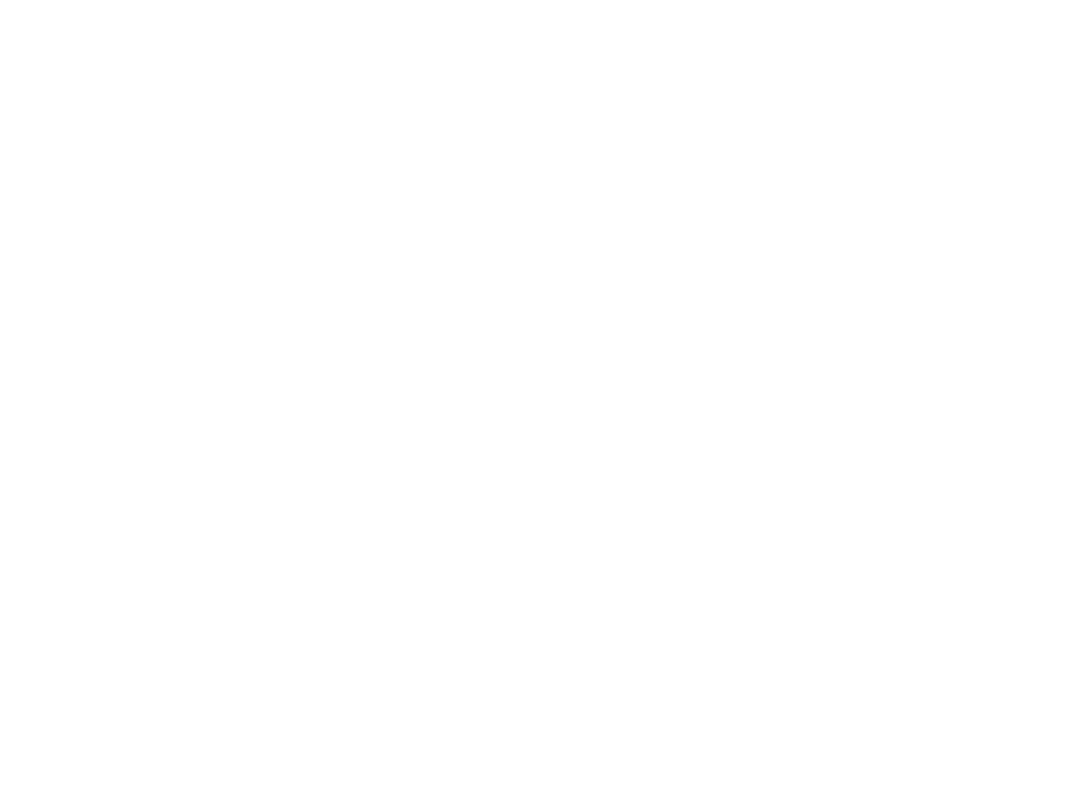
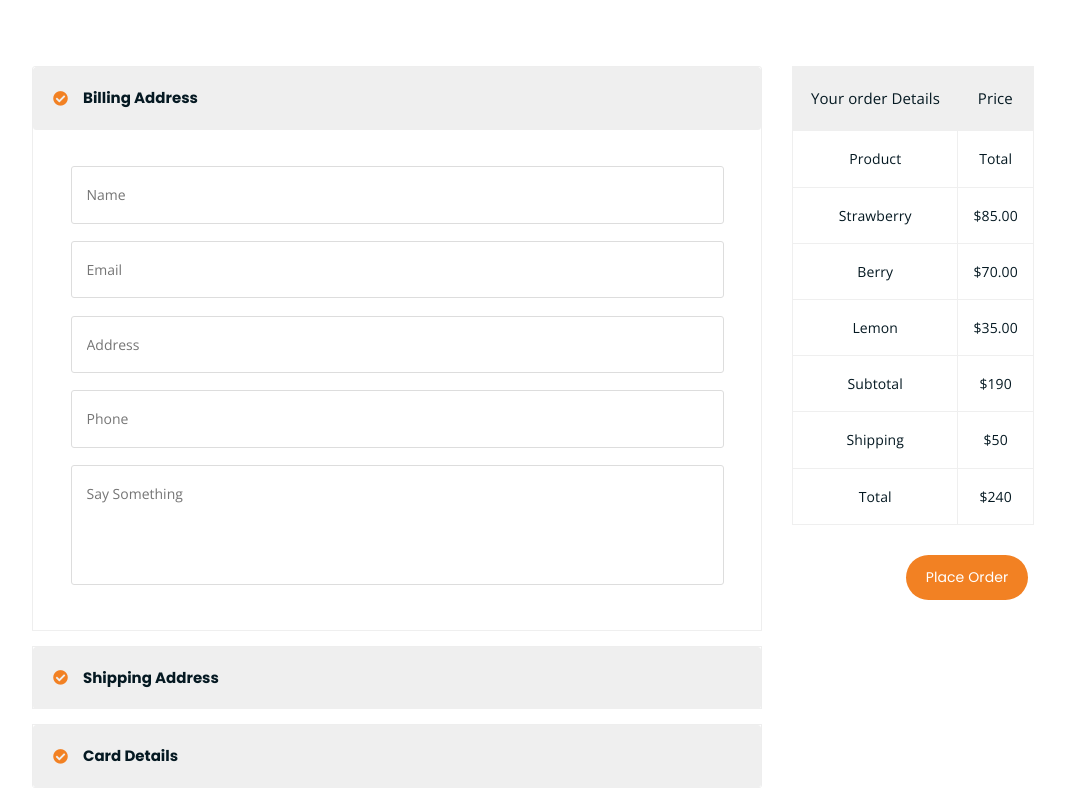
Before and after one commit to omaralmahammed/Fitness-Tracker-Application-, an Angular app in the folder newprojectsuha.client/: page /checkout in a window 1280 px wide. Shown: the part 560-1360 px from the top of the page, without its empty margins (53-1118 px from the left). Before the commit the page ends 800 px from the top, so only its background shows below. Built offline with nearby package versions, Linux system fonts and the light colour scheme; no server answers.

Commit message:
hot fixes

```diff
--- a/newprojectsuha.client/src/app/checkout/checkout.component.html
+++ b/newprojectsuha.client/src/app/checkout/checkout.component.html
@@ -1 +1,130 @@
-<p>checkout works!</p>
+<!-- breadcrumb-section -->
+<div class="breadcrumb-section breadcrumb-bg">
+  <div class="container">
+    <div class="row">
+      <div class="col-lg-8 offset-lg-2 text-center">
+        <div class="breadcrumb-text">
+          <p>Fresh and Organic</p>
+          <h1>Check Out Product</h1>
+        </div>
+      </div>
+    </div>
+  </div>
+</div>
+<!-- end breadcrumb section -->
+<!-- check out section -->
+<div class="checkout-section mt-150 mb-150">
+  <div class="container">
+    <div class="row">
+      <div class="col-lg-8">
+        <div class="checkout-accordion-wrap">
+          <div class="accordion" id="accordionExample">
+            <div class="card single-accordion">
+              <div class="card-header" id="headingOne">
+                <h5 class="mb-0">
+                  <button class="btn btn-link" type="button" data-toggle="collapse" data-target="#collapseOne" aria-expanded="true" aria-controls="collapseOne">
+                    Billing Address
+                  </button>
+                </h5>
+              </div>
+
+              <div id="collapseOne" class="collapse show" aria-labelledby="headingOne" data-parent="#accordionExample">
+                <div class="card-body">
+                  <div class="billing-address-form">
+                    <form action="https://themewagon.github.io/fruitkha/index.html">
+                      <p><input type="text" placeholder="Name"></p>
+                      <p><input type="email" placeholder="Email"></p>
+                      <p><input type="text" placeholder="Address"></p>
+                      <p><input type="tel" placeholder="Phone"></p>
+                      <p><textarea name="bill" id="bill" cols="30" rows="10" placeholder="Say Something"></textarea></p>
+                    </form>
+                  </div>
+                </div>
+              </div>
+            </div>
+            <div class="card single-accordion">
+              <div class="card-header" id="headingTwo">
+                <h5 class="mb-0">
+                  <button class="btn btn-link collapsed" type="button" data-toggle="collapse" data-target="#collapseTwo" aria-expanded="false" aria-controls="collapseTwo">
+                    Shipping Address
+                  </button>
+                </h5>
+              </div>
+              <div id="collapseTwo" class="collapse" aria-labelledby="headingTwo" data-parent="#accordionExample">
+                <div class="card-body">
+                  <div class="shipping-address-form">
+                    <p>Your shipping address form is here.</p>
+                  </div>
+                </div>
+              </div>
+            </div>
+            <div class="card single-accordion">
+              <div class="card-header" id="headingThree">
+                <h5 class="mb-0">
+                  <button class="btn btn-link collapsed" type="button" data-toggle="collapse" data-target="#collapseThree" aria-expanded="false" aria-controls="collapseThree">
+                    Card Details
+                  </button>
+                </h5>
+              </div>
+              <div id="collapseThree" class="collapse" aria-labelledby="headingThree" data-parent="#accordionExample">
+                <div class="card-body">
+                  <div class="card-details">
+                    <p>Your card details goes here.</p>
+                  </div>
+                </div>
+              </div>
+            </div>
+          </div>
+
+        </div>
+      </div>
+
+      <div class="col-lg-4">
+        <div class="order-details-wrap">
+          <table class="order-details">
+            <thead>
+              <tr>
+                <th>Your order Details</th>
+                <th>Price</th>
+              </tr>
+            </thead>
+            <tbody class="order-details-body">
+              <tr>
+                <td>Product</td>
+                <td>Total</td>
+              </tr>
+              <tr>
+                <td>Strawberry</td>
+                <td>$85.00</td>
+              </tr>
+              <tr>
+                <td>Berry</td>
+                <td>$70.00</td>
+              </tr>
+              <tr>
+                <td>Lemon</td>
+                <td>$35.00</td>
+              </tr>
+            </tbody>
+            <tbody class="checkout-details">
+              <tr>
+                <td>Subtotal</td>
+                <td>$190</td>
+              </tr>
+              <tr>
+                <td>Shipping</td>
+                <td>$50</td>
+              </tr>
+              <tr>
+                <td>Total</td>
+                <td>$240</td>
+              </tr>
+            </tbody>
+          </table>
+          <a href="#" class="boxed-btn">Place Order</a>
+        </div>
+      </div>
+    </div>
+  </div>
+</div>
+<!-- end check out section -->
--- a/newprojectsuha.client/src/app/nav-bar/nav-bar.component.html
+++ b/newprojectsuha.client/src/app/nav-bar/nav-bar.component.html
@@ -60,7 +60,7 @@
               <li>
                 <a routerLink="/Shop">Shop</a>
                 <ul class="sub-menu">
-                  <li><arouterLink ="/Shop">Shop</a></li>
+                  <li><a routerLink ="/Shop">Shop</a></li>
                   <li><a routerLink="checkout">Check Out</a></li>
                   <li><a href="single-product.html">Single Product</a></li>
                   <li><a routerLink="cart">Cart</a></li>
```
